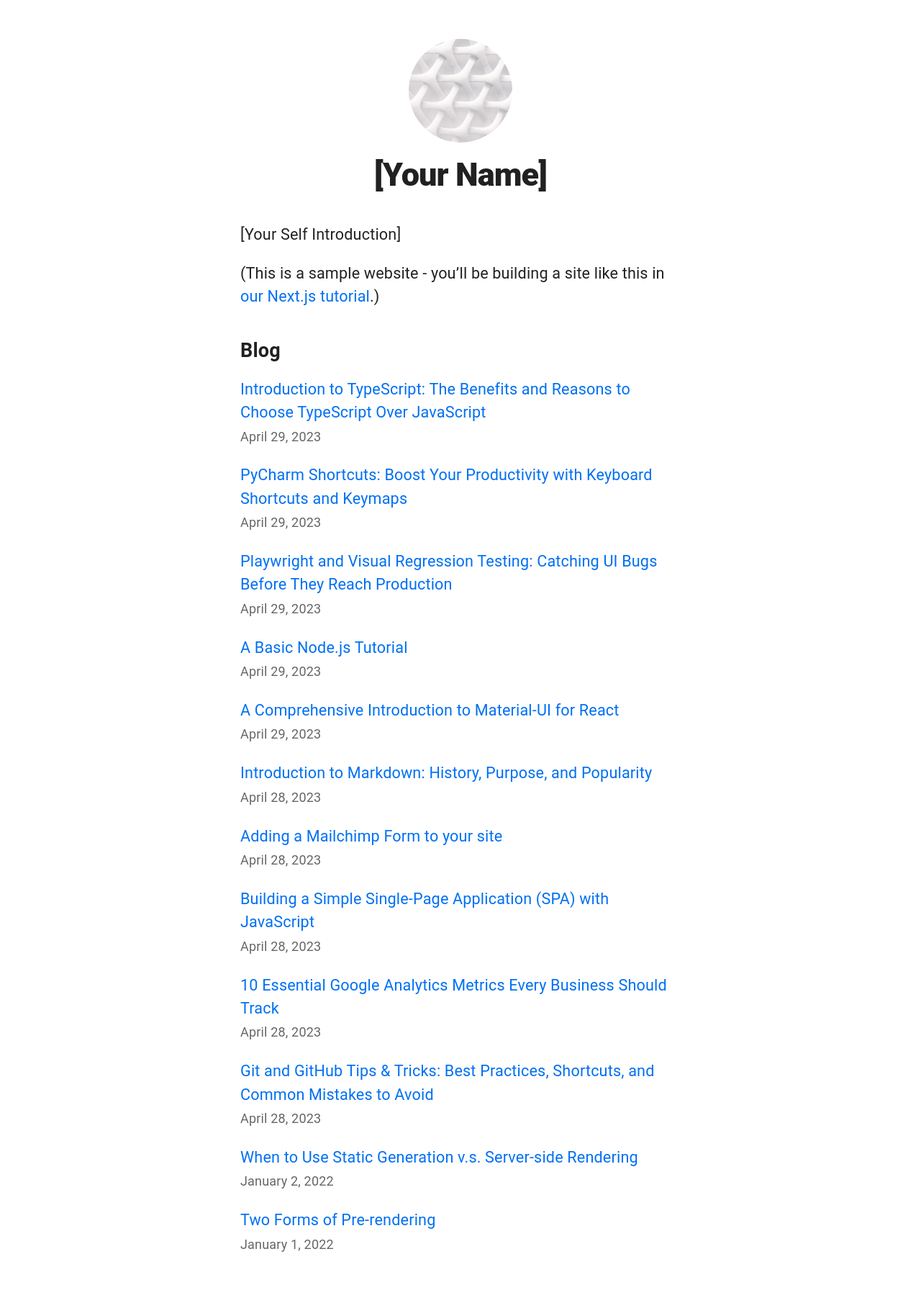
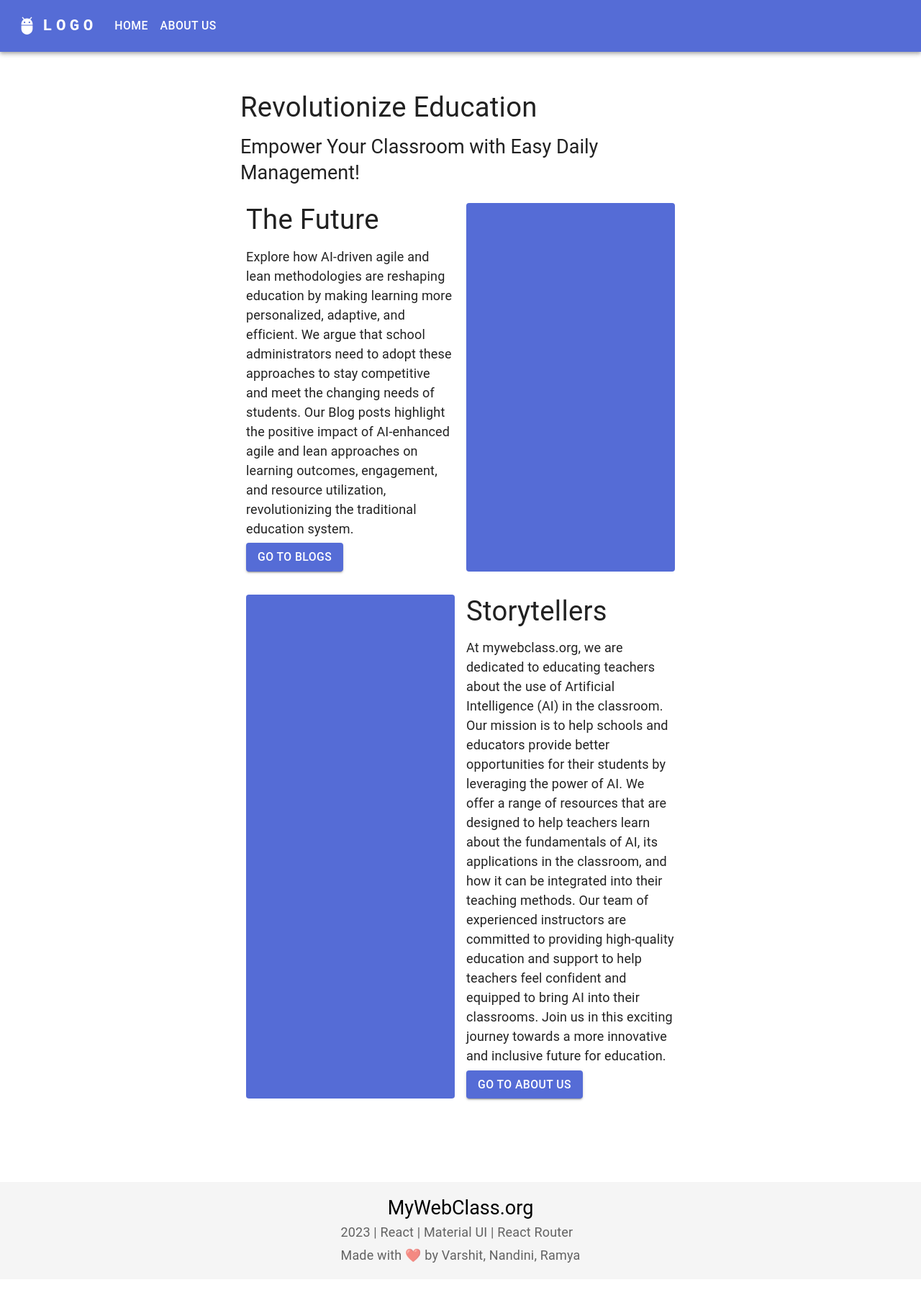
Before and after one commit to NJIT-WIS/project-2-team-rockedu, a Next.js app: page / in a window 1280 px wide. Shown: the top 1792 px of the page at 72% size. Built offline with nearby package versions, Linux system fonts and the light colour scheme.

Commit message:
chore: footer and header added

```diff
--- /dev/null
+++ b/components/footer.js
@@ -0,0 +1,40 @@
+import React, { FC, ReactElement } from "react";
+import { Box, Container, Grid, Typography } from "@mui/material";
+
+const AuthorNames = ["Varshit", "Nandini", "Ramya"]
+
+export const Footer = () => {
+  return (
+    <Box
+      sx={{
+        width: "100%",
+        height: "auto",
+        backgroundColor: "#f5f5f5",
+        paddingTop: "1rem",
+        paddingBottom: "1rem",
+      }}
+    >
+      <Container maxWidth="lg">
+        <Grid container direction="column" alignItems="center">
+          <Grid item xs={12}>
+            <Typography color="black" variant="h5">
+              MyWebClass.org
+            </Typography>
+          </Grid>
+          <Grid item xs={12}>
+            <Typography color="textSecondary" variant="subtitle1">
+              {`${new Date().getFullYear()} | React | Material UI | React Router`}
+            </Typography>
+            <Typography color="textSecondary" variant="subtitle1">
+              {`Made with ❤️ by `}{AuthorNames.map((name, index) => {
+                return <span key={index}>{name}{index < AuthorNames.length - 1 ? ", " : ""}</span>
+              })}
+            </Typography>
+          </Grid>
+        </Grid>
+      </Container>
+    </Box>
+  );
+};
+
+export default Footer;
--- /dev/null
+++ b/components/header.js
@@ -0,0 +1,174 @@
+import * as React from 'react';
+import AppBar from '@mui/material/AppBar';
+import Box from '@mui/material/Box';
+import Toolbar from '@mui/material/Toolbar';
+import IconButton from '@mui/material/IconButton';
+import Typography from '@mui/material/Typography';
+import Menu from '@mui/material/Menu';
+import MenuIcon from '@mui/icons-material/Menu';
+import Container from '@mui/material/Container';
+import Avatar from '@mui/material/Avatar';
+import Button from '@mui/material/Button';
+import Tooltip from '@mui/material/Tooltip';
+import MenuItem from '@mui/material/MenuItem';
+import AdbIcon from '@mui/icons-material/Adb';
+import { Link } from '@mui/material';
+
+const pages = [{
+  title: "Home",
+  link: "/"
+},
+{
+  title: "About Us",
+  link: "/about"
+}];
+const settings = ['Profile', 'Account', 'Dashboard', 'Logout'];
+
+function ResponsiveAppBar() {
+  const [anchorElNav, setAnchorElNav] = React.useState(null);
+  const [anchorElUser, setAnchorElUser] = React.useState(null);
+
+  const handleOpenNavMenu = (event) => {
+    setAnchorElNav(event.currentTarget);
+  };
+  const handleOpenUserMenu = (event) => {
+    setAnchorElUser(event.currentTarget);
+  };
+
+  const handleCloseNavMenu = () => {
+    setAnchorElNav(null);
+  };
+
+  const handleCloseUserMenu = () => {
+    setAnchorElUser(null);
+  };
+
+  return (
+    <AppBar position="static">
+      <Container maxWidth="xl">
+        <Toolbar disableGutters>
+          <AdbIcon sx={{ display: { xs: 'none', md: 'flex' }, mr: 1 }} />
+          <Typography
+            variant="h6"
+            noWrap
+            component="a"
+            href="/"
+            sx={{
+              mr: 2,
+              display: { xs: 'none', md: 'flex' },
+              fontFamily: 'monospace',
+              fontWeight: 700,
+              letterSpacing: '.3rem',
+              color: 'inherit',
+              textDecoration: 'none',
+            }}
+          >
+            LOGO
+          </Typography>
+
+          <Box sx={{ flexGrow: 1, display: { xs: 'flex', md: 'none' } }}>
+            <IconButton
+              size="large"
+              aria-label="account of current user"
+              aria-controls="menu-appbar"
+              aria-haspopup="true"
+              onClick={handleOpenNavMenu}
+              color="inherit"
+            >
+              <MenuIcon />
+            </IconButton>
+            <Menu
+              id="menu-appbar"
+              anchorEl={anchorElNav}
+              anchorOrigin={{
+                vertical: 'bottom',
+                horizontal: 'left',
+              }}
+              keepMounted
+              transformOrigin={{
+                vertical: 'top',
+                horizontal: 'left',
+              }}
+              open={Boolean(anchorElNav)}
+              onClose={handleCloseNavMenu}
+              sx={{
+                display: { xs: 'block', md: 'none' },
+              }}
+            >
+              {pages.map((page) => (
+                <MenuItem key={page.title} onClick={handleCloseNavMenu}>
+                  <Typography textAlign="center">{page.title}</Typography>
+                </MenuItem>
+              ))}
+            </Menu>
+          </Box>
+          <AdbIcon sx={{ display: { xs: 'flex', md: 'none' }, mr: 1 }} />
+          <Typography
+            variant="h5"
+            noWrap
+            component="a"
+            href=""
+            sx={{
+              mr: 2,
+              display: { xs: 'flex', md: 'none' },
+              flexGrow: 1,
+              fontFamily: 'monospace',
+              fontWeight: 700,
+              letterSpacing: '.3rem',
+              color: 'inherit',
+              textDecoration: 'none',
+            }}
+          >
+            LOGO
+          </Typography>
+          <Box sx={{ flexGrow: 1, display: { xs: 'none', md: 'flex' } }}>
+            {pages.map((page) => (
+              <Link
+                key={page.title}
+              >
+                <Button
+
+                  onClick={handleCloseNavMenu}
+                  sx={{ my: 2, color: 'white', display: 'block' }}
+                >
+                  {page.title}
+                </Button>
+              </Link>
+            ))}
+          </Box>
+
+          {/* <Box sx={{ flexGrow: 0 }}>
+            <Tooltip title="Open settings">
+              <IconButton onClick={handleOpenUserMenu} sx={{ p: 0 }}>
+                <Avatar alt="Remy Sharp" src="/static/images/avatar/2.jpg" />
+              </IconButton>
+            </Tooltip>
+            <Menu
+              sx={{ mt: '45px' }}
+              id="menu-appbar"
+              anchorEl={anchorElUser}
+              anchorOrigin={{
+                vertical: 'top',
+                horizontal: 'right',
+              }}
+              keepMounted
+              transformOrigin={{
+                vertical: 'top',
+                horizontal: 'right',
+              }}
+              open={Boolean(anchorElUser)}
+              onClose={handleCloseUserMenu}
+            >
+              {settings.map((setting) => (
+                <MenuItem key={setting} onClick={handleCloseUserMenu}>
+                  <Typography textAlign="center">{setting}</Typography>
+                </MenuItem>
+              ))}
+            </Menu>
+          </Box> */}
+        </Toolbar>
+      </Container>
+    </AppBar>
+  );
+}
+export default ResponsiveAppBar;
--- a/components/layout.js
+++ b/components/layout.js
@@ -5,12 +5,16 @@ import Script from 'next/script'
 import styles from './layout.module.css'
 import utilStyles from '../styles/utils.module.css'
 import Link from 'next/link'
+import ResponsiveAppBar from '../components/header'
+import Footer from '../components/footer'
 
 const name = '[Your Name]'
 export const siteTitle = 'MyWebClass.org'
 
-export default function Layout({ children, home }) {
+export default function Layout({ children, home, noNameImage }) {
   return (
+    <>
+      <ResponsiveAppBar />
       <div className={styles.container}>
         <Head>
           <link rel="icon" href="/favicon.ico" />
@@ -35,7 +39,7 @@ export default function Layout({ children, home }) {
           }
         />
         <header className={styles.header}>
-        {home ? (
+          {!noNameImage && (home ? (
             <>
               <Image
                 priority
@@ -65,7 +69,7 @@ export default function Layout({ children, home }) {
                 </Link>
               </h2>
             </>
-        )}
+          ))}
         </header>
         <main>{children}</main>
         {!home && (
@@ -74,5 +78,7 @@ export default function Layout({ children, home }) {
           </div>
         )}
       </div>
+      <Footer />
+    </>
   )
 }
--- a/pages/index.js
+++ b/pages/index.js
@@ -4,21 +4,61 @@ import utilStyles from '../styles/utils.module.css'
 import { getSortedPostsData } from '../lib/posts'
 import Link from 'next/link'
 import Date from '../components/date'
+import { Box, Button, Typography } from '@mui/material'
+import ResponsiveAppBar from '../components/header'
 
 export default function Home({ allPostsData }) {
   return (
-    <Layout home>
+    <Layout home noNameImage>
       <Head>
         <title>{siteTitle}</title>
       </Head>
+      {/* section with heading */}
       <section className={utilStyles.headingMd}>
-        <p>[Your Self Introduction]</p>
-        <p>
-          (This is a sample website - you’ll be building a site like this in{' '}
-          <a href="https://nextjs.org/learn">our Next.js tutorial</a>.)
-        </p>
+        <Typography variant="h4" component="h1" gutterBottom>
+          Revolutionize Education
+        </Typography>
+        <Typography variant="h5" component="h2" gutterBottom>
+          Empower Your Classroom with Easy Daily Management!
+        </Typography>
+        {/* Box with two columns */}
+        {[{
+          title: "The Future",
+          description: "Explore how AI-driven agile and lean methodologies are reshaping education by making learning more personalized, adaptive, and efficient. We argue that school administrators need to adopt these approaches to stay competitive and meet the changing needs of students. Our Blog posts highlight the positive impact of AI-enhanced agile and lean approaches on learning outcomes, engagement, and resource utilization, revolutionizing the traditional education system.",
+          button: "Go to Blogs",
+          link: "/posts",
+          image: "/images/ai.jpg",
+          reversed: false
+        },
+        {
+          title: "Storytellers",
+          description: "At mywebclass.org, we are dedicated to educating teachers about the use of Artificial Intelligence (AI) in the classroom. Our mission is to help schools and educators provide better opportunities for their students by leveraging the power of AI. We offer a range of resources that are designed to help teachers learn about the fundamentals of AI, its applications in the classroom, and how it can be integrated into their teaching methods. Our team of experienced instructors are committed to providing high-quality education and support to help teachers feel confident and equipped to bring AI into their classrooms. Join us in this exciting journey towards a more innovative and inclusive future for education.",
+          button: "Go to About Us",
+          link: "/about",
+          image: "/images/ai.jpg",
+          reversed: true
+        }].map((item, index) => (
+          <Box sx={{ display: 'flex', flexDirection: item.reversed ? "row-reverse" : "row", justifyContent: 'space-between', my: 2 }}>
+            <Box sx={{ width: '50%', p: 1 }}>
+              <Typography variant="h4" component="h3" gutterBottom>
+                {item.title}
+              </Typography>
+              <Typography variant="body1" gutterBottom>
+                {item.description}
+              </Typography>
+              <Button variant="contained" color="primary" href={item.link}>
+                {item.button}
+              </Button>
+            </Box>
+            <Box sx={{ width: '50%', p: 1 }}>
+              {/* Box with blue bg */}
+              <Box sx={{ bgcolor: 'primary.main', color: 'primary.contrastText', p: 2, borderRadius: 1, height: "100%" }}>
+              </Box>
+            </Box>
+          </Box>))}
       </section>
-      <section className={`${utilStyles.headingMd} ${utilStyles.padding1px}`}>
+
+      {/* <section className={`${utilStyles.headingMd} ${utilStyles.padding1px}`}>
         <h2 className={utilStyles.headingLg}>Blog</h2>
         <ul className={utilStyles.list}>
           {allPostsData.map(({ id, date, title }) => (
@@ -31,7 +71,7 @@ export default function Home({ allPostsData }) {
             </li>
           ))}
         </ul>
-      </section>
+      </section> */}
     </Layout>
   )
 }
```
Also changed, not shown: 1 other file (tests, documents, lock files or other folders). Lines whose indentation alone changed are shown as unchanged.
